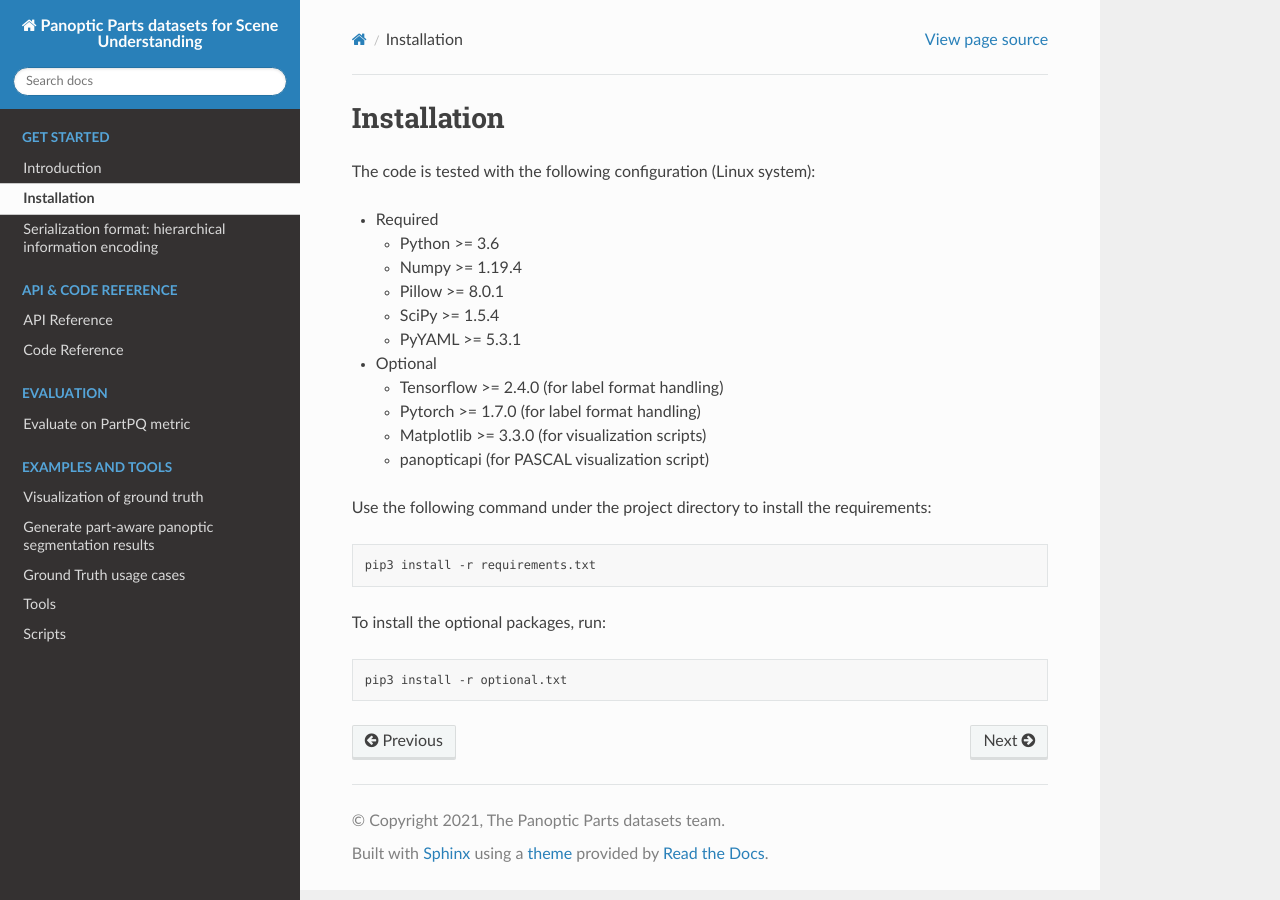
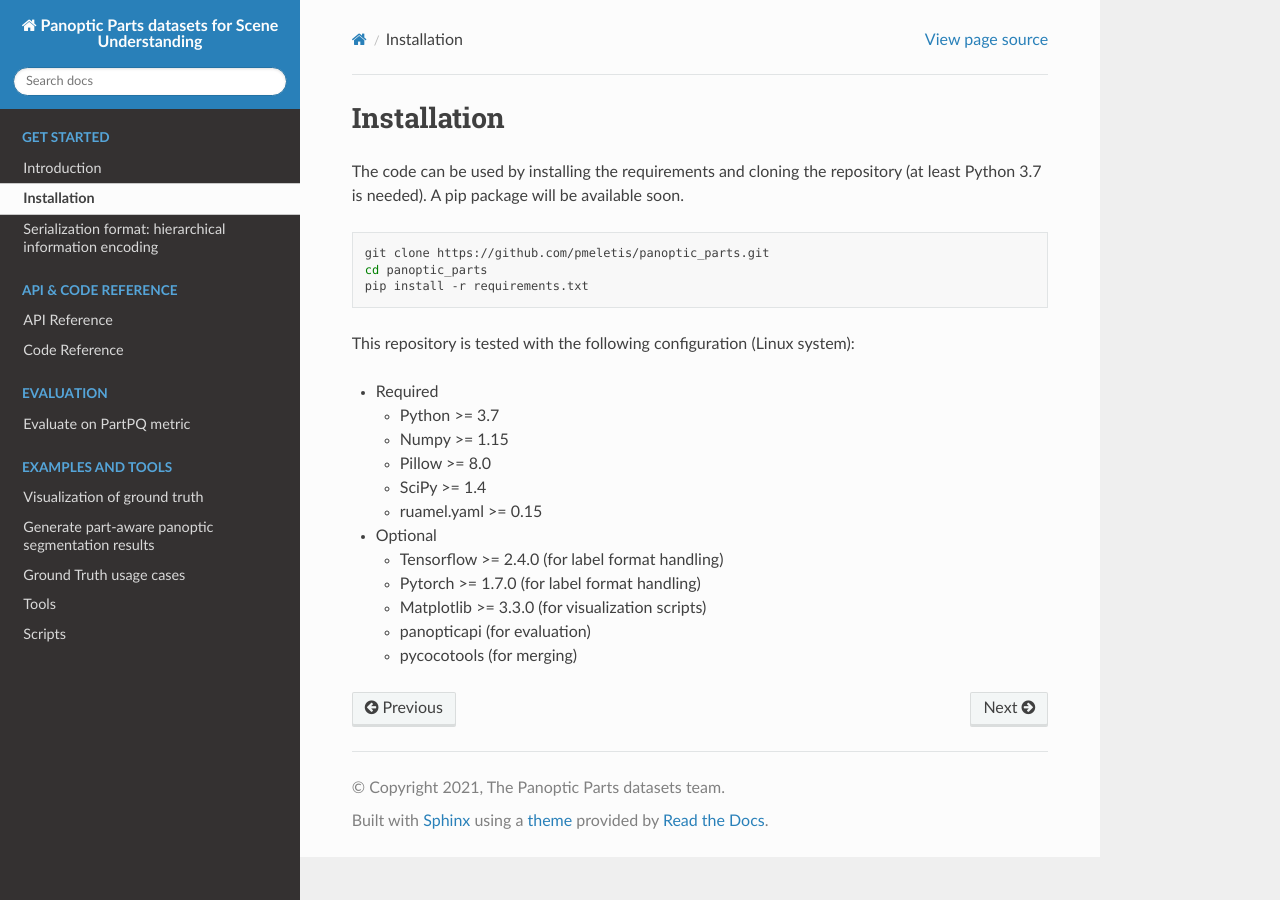
Before and after one commit to pmeletis/panoptic_parts, a Sphinx documentation site: the page built from docs/source/installation.md, in a window 1280 px wide. Built offline with Sphinx 7.4.7 and the Read the Docs theme 2.0.0, drawn with Linux system fonts in a browser that asks for light colours; the version number could not be read and is left out.

Commit message:
Update docs.

````diff
--- a/docs/source/installation.md
+++ b/docs/source/installation.md
@@ -1,27 +1,25 @@
 ## Installation
 
-The code is tested with the following configuration (Linux system):
+The code can be used by installing the requirements and cloning the repository (at least Python 3.7 is needed). A pip package will be available soon.
+
+```shell
+git clone https://github.com/pmeletis/panoptic_parts.git
+cd panoptic_parts
+pip install -r requirements.txt
+```
+
+This repository is tested with the following configuration (Linux system):
 
 * Required
-  * Python >= 3.6
-  * Numpy >= 1.19.4
-  * Pillow >= 8.0.1
-  * SciPy >= 1.5.4
-  * PyYAML >= 5.3.1
+  * Python >= 3.7
+  * Numpy >= 1.15
+  * Pillow >= 8.0
+  * SciPy >= 1.4
+  * ruamel.yaml >= 0.15
 
 * Optional
   * Tensorflow >= 2.4.0 (for label format handling)
   * Pytorch >= 1.7.0 (for label format handling)
   * Matplotlib >= 3.3.0 (for visualization scripts)
-  * panopticapi (for PASCAL visualization script)
-
-Use the following command under the project directory to install the requirements:
-```bash
-pip3 install -r requirements.txt
-```
-
-To install the optional packages, run:
-
-```bash
-pip3 install -r optional.txt
-```
+  * panopticapi (for evaluation)
+  * pycocotools (for merging)
````
Also changed, not shown: README.md (+3 -2 lines), docs/source/introduction.md (+26 -3 lines).
